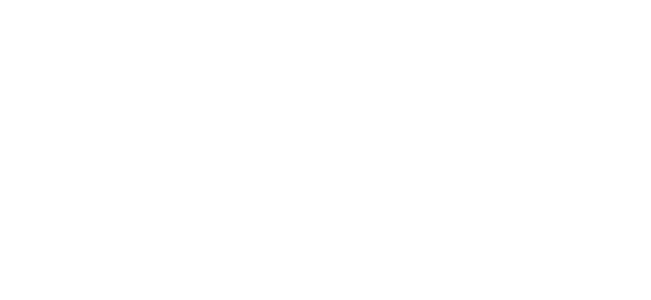
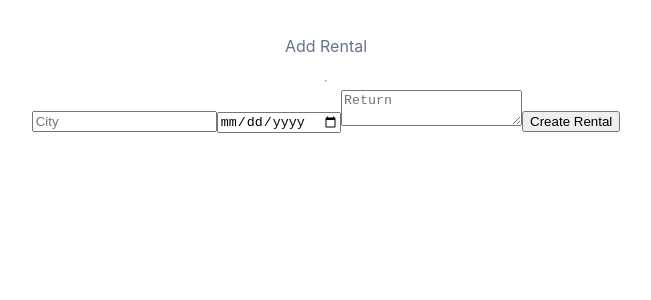
Before and after one commit to Tufahel/book-dirt-bike-front-end, a React (Create React App) app: page /addrental in a window 1280 px wide. Before the commit this address had no page. Shown: the top 300 px of the page, without its empty margins (14-665 px from the left). Built offline with nearby package versions, Linux system fonts and the light colour scheme.

Commit message:
Added rental component

```diff
--- a/src/App.js
+++ b/src/App.js
@@ -10,8 +10,9 @@
 import Navigation from './components/Navigation/Navigation';
 import AddMotorcycle from './components/motorcycle/AddMotorcycle';
 import Rental from './components/rental/Rentals';
+import Home from './components/Home';
+import AddRental from './components/rental/AddRentals';
 import Details from './components/motorcycle/Details';
-import Home from './components/Home';
 
 const App = () => (
   <Router>
@@ -25,6 +26,7 @@
       <Route path="/" element={<Home />} />
       <Route path="/motorcycles" element={<Motorcycles />} />
       <Route path="/addmotorcycle" element={<AddMotorcycle />} />
+      <Route path="/addrental" element={<AddRental />} />
     </Routes>
   </Router>
 );
--- a/src/components/motorcycle/Details.js
+++ b/src/components/motorcycle/Details.js
@@ -1,5 +1,6 @@
 import React from 'react';
 import './Details.css';
+import { NavLink } from 'react-router-dom';
 
 const Details = () => {
   // const motorcycles = localStorage.getItem('bikes');
@@ -27,6 +28,8 @@
       </h2>
 
       <hr />
+      <NavLink to="/addrental"> Rent</NavLink>
+
     </div>
   );
 };
--- a/src/components/rental/AddRentals.js
+++ b/src/components/rental/AddRentals.js
@@ -4,17 +4,19 @@
 import { createRental } from '../../redux/actions/Rentals';
 
 const AddRental = () => {
+  const bikeId = localStorage.getItem('bikeid');
   const rentals = useSelector((state) => state.CreateRentalReducer);
   const [rental, setRental] = useState({
     city: '',
     booked: '',
     return: '',
+    bikeId,
   });
 
-  const handleChange = () => {
+  const handleChange = (e) => {
     setRental({
       ...rental,
-      // [e.target.name] , e.target.value,
+      [e.target.name]: e.target.value,
     });
   };
 
@@ -39,9 +41,9 @@
 
             <input
               className="input-field"
-              placeholder="Price per hour"
-              type="number"
-              name="amount"
+              placeholder="City"
+              type="text"
+              name="city"
               value={rental.city}
               minLength="1"
               maxLength="100"
@@ -51,9 +53,9 @@
 
             <input
               className="input-field"
-              placeholder="image"
-              type="text"
-              name="image"
+              placeholder="Booked"
+              type="date"
+              name="rented"
               value={rental.booked}
               minLength="1"
               maxLength="100"
@@ -63,9 +65,9 @@
 
             <textarea
               className="input-field"
-              placeholder="Details"
-              type="text"
-              name="details"
+              placeholder="Return"
+              type="date"
+              name="returned"
               value={rental.return}
               minLength="1"
               maxLength="100"
@@ -75,6 +77,7 @@
             <button
               className=""
               type="submit"
+              onClick={handleSubmit}
             >
               Create Rental
             </button>
```
